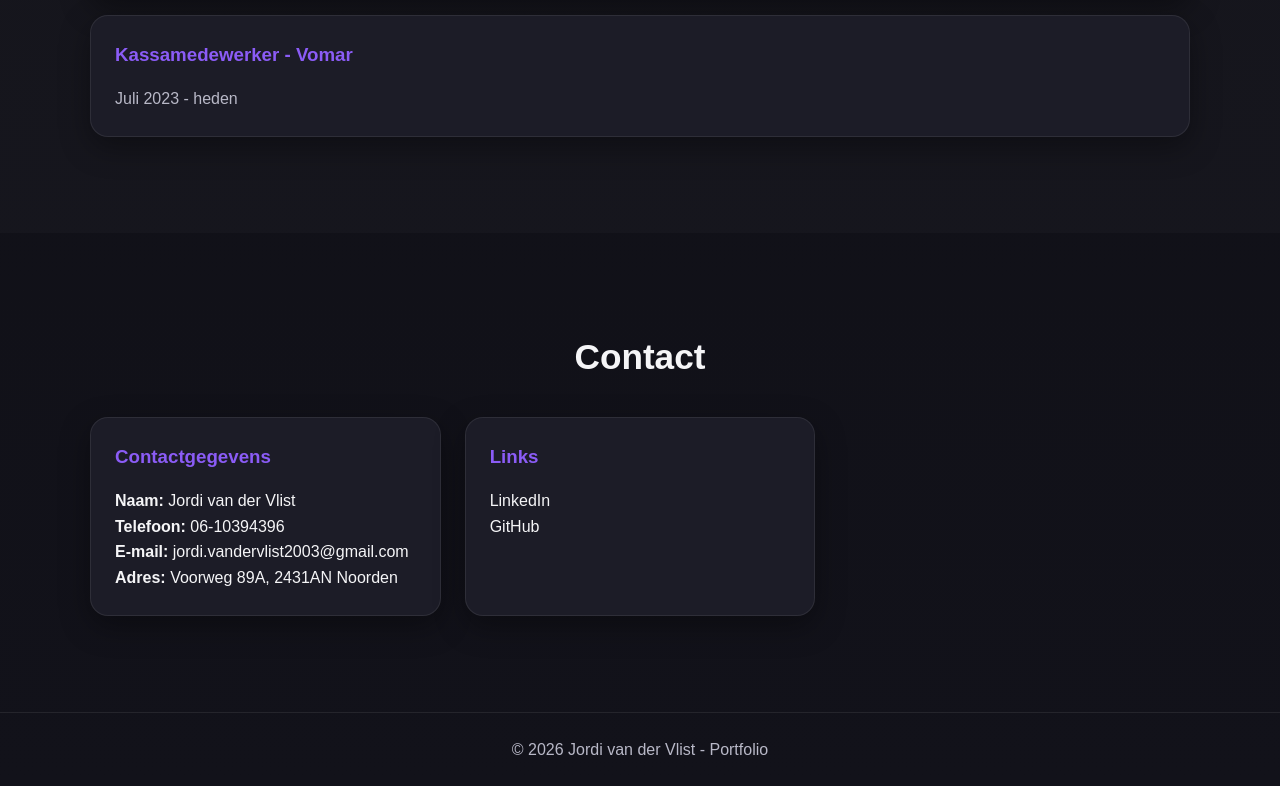
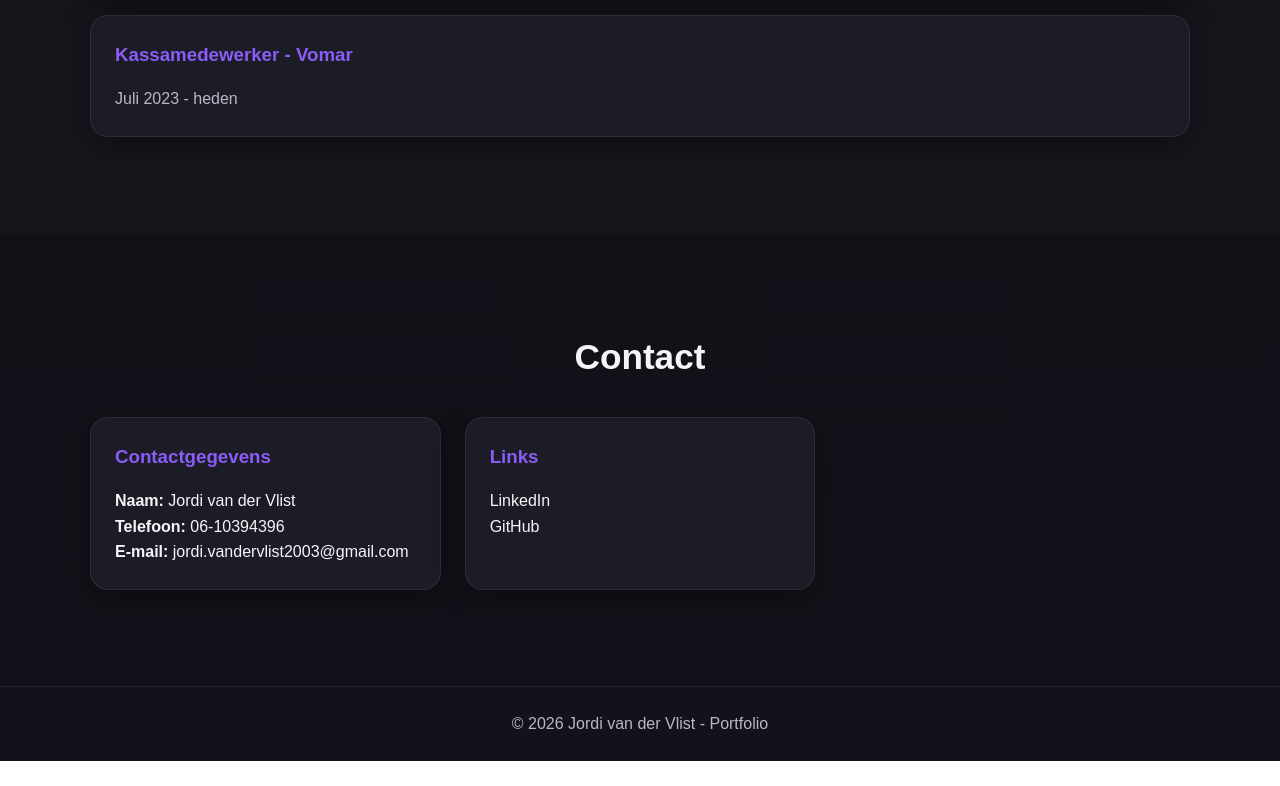
Before and after one commit to YourBoyNeptune/PortfolioWebsiteJordi, a plain HTML site: page index.html in a window 1280 px wide. Shown: the part 3736-4522 px from the top of the page. After the commit the page ends 4497 px from the top, so only its background shows below. Drawn offline with Linux system fonts and the light colour scheme.

Commit message:
info aangepast

```diff
--- a/index.html
+++ b/index.html
@@ -232,7 +232,6 @@
                     <p><strong>Naam:</strong> Jordi van der Vlist</p>
                     <p><strong>Telefoon:</strong> 06-10394396</p>
                     <p><strong>E-mail:</strong> jordi.vandervlist2003@gmail.com</p>
-                    <p><strong>Adres:</strong> Voorweg 89A, 2431AN Noorden</p>
                 </div>
 
                 <div class="card">
```
